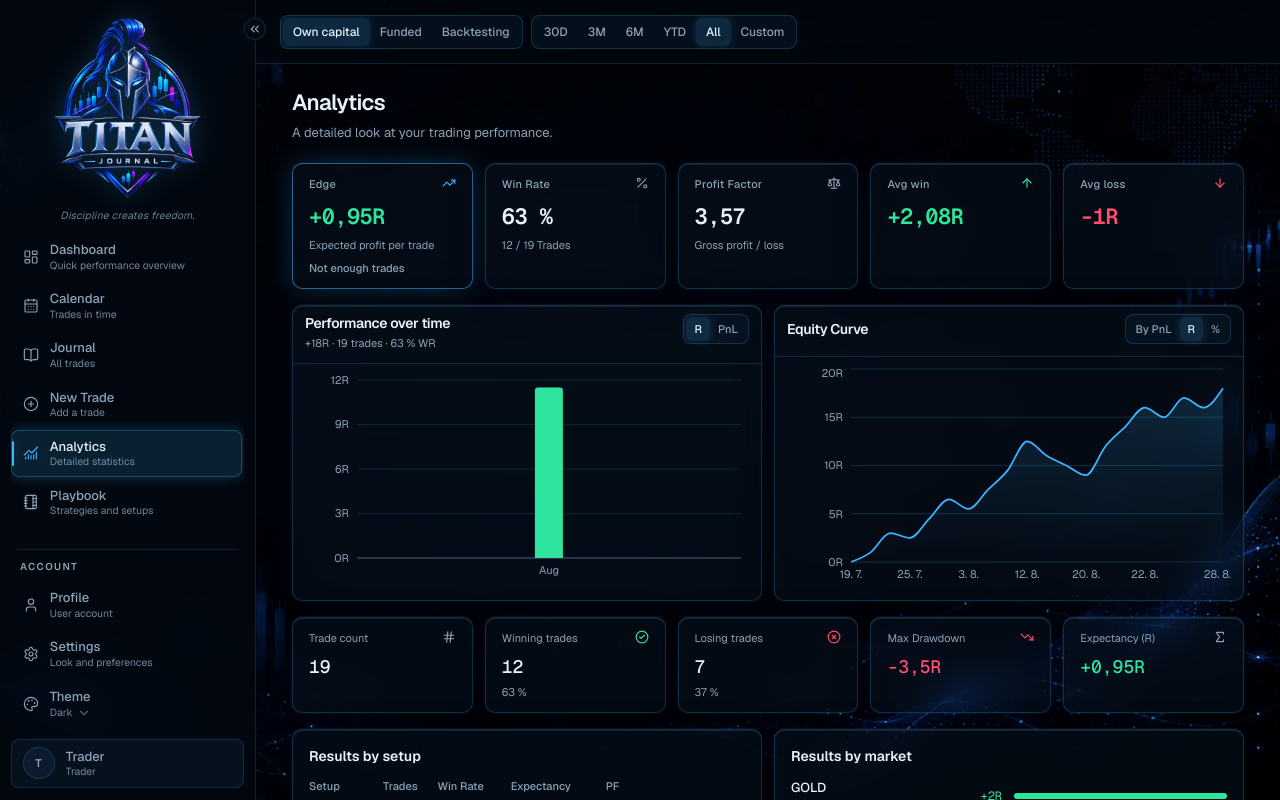
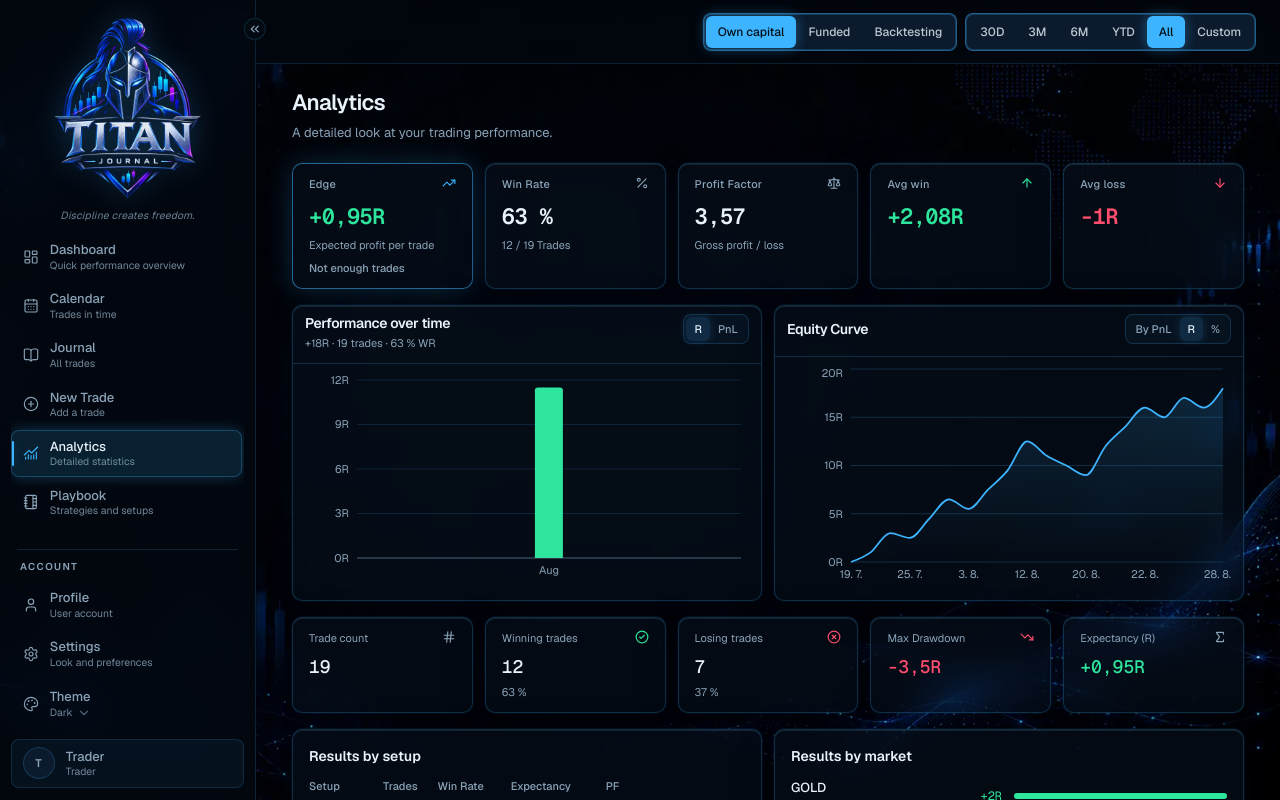
Before and after one commit to dersi128/titan-cot, a Next.js app in the folder titan-journal/: page /analytics in a window 1280 px wide. Shown: the top 800 px of the page. Built offline with nearby package versions, Linux system fonts and the light colour scheme.

Commit message:
Move account and range filters to the top right.
Make the selected pills solid on every theme, and show from/to dates
when Custom is chosen so that range actually filters trades.

Co-authored-by: dersi128 <dersi128@users.noreply.github.com>

```diff
--- a/titan-journal/app/globals.css
+++ b/titan-journal/app/globals.css
@@ -433,6 +433,30 @@ html[data-density="large"] {
     border-bottom: 1px solid var(--sidebar-border);
     background: color-mix(in srgb, var(--sidebar) 72%, transparent);
     backdrop-filter: blur(16px);
+  }
+
+  .titan-seg {
+    box-shadow: inset 0 0 0 1px color-mix(in srgb, var(--primary) 22%, transparent);
+  }
+
+  html[data-theme="light"] .titan-seg {
+    border-color: color-mix(in srgb, var(--primary) 58%, transparent);
+    background: var(--elevated);
+    box-shadow: 0 1px 2px rgba(44, 53, 66, 0.14);
+  }
+
+  html[data-theme="dark"] .titan-seg {
+    border-color: rgba(61, 180, 255, 0.48);
+  }
+
+  html[data-theme="gold"] .titan-seg {
+    border-color: rgba(212, 175, 90, 0.55);
+    box-shadow: 0 0 12px rgba(212, 175, 90, 0.22);
+  }
+
+  html[data-theme="cyberpunk"] .titan-seg {
+    border-color: rgba(0, 232, 255, 0.5);
+    box-shadow: 0 0 12px rgba(0, 232, 255, 0.22);
   }
 
   .titan-sidebar {
--- a/titan-journal/components/layout/app-shell.tsx
+++ b/titan-journal/components/layout/app-shell.tsx
@@ -12,6 +12,7 @@ import {
 } from "@/components/layout/workspace-chrome"
 import { useWorkspace } from "@/components/layout/workspace-provider"
 import { Button } from "@/components/ui/button"
+import { Input } from "@/components/ui/input"
 import {
   Sheet,
   SheetContent,
@@ -39,11 +40,12 @@ function useIsTabletNav() {
 }
 
 function TopBar({ onOpenNav }: { onOpenNav: () => void }) {
-  const { account, setAccount, range, setRange } = useWorkspaceChrome()
+  const { account, setAccount, range, setRange, custom, setCustom } =
+    useWorkspaceChrome()
   const { copy, ACCOUNT_LABELS, DATE_RANGE_LABELS } = useLabels()
 
   return (
-    <header className="titan-topbar flex h-16 shrink-0 items-center gap-3 px-4 lg:px-6">
+    <header className="titan-topbar flex min-h-16 shrink-0 items-center gap-3 px-4 lg:px-6">
       <Button
         variant="ghost"
         size="icon-sm"
@@ -54,9 +56,10 @@ function TopBar({ onOpenNav }: { onOpenNav: () => void }) {
         <Menu />
       </Button>
 
-      <div className="flex min-w-0 flex-1 items-center gap-2 overflow-x-auto">
+      <div className="ml-auto flex min-w-0 flex-wrap items-center justify-end gap-2">
         <SegmentedControl
           aria-label={copy.shell.account}
+          tone="strong"
           options={ACCOUNTS}
           labels={ACCOUNT_LABELS}
           value={account}
@@ -64,11 +67,40 @@ function TopBar({ onOpenNav }: { onOpenNav: () => void }) {
         />
         <SegmentedControl
           aria-label={copy.shell.range}
+          tone="strong"
           options={DATE_RANGES}
           labels={DATE_RANGE_LABELS}
           value={range}
           onChange={setRange}
         />
+        {range === "CUSTOM" ? (
+          <div className="flex items-center gap-1.5">
+            <Input
+              type="date"
+              value={custom?.start ?? ""}
+              onChange={(event) =>
+                setCustom({
+                  start: event.target.value,
+                  end: custom?.end ?? event.target.value,
+                })
+              }
+              aria-label={copy.journal.dateFrom}
+              className="h-8 w-[9.5rem] px-2 text-[12px]"
+            />
+            <Input
+              type="date"
+              value={custom?.end ?? ""}
+              onChange={(event) =>
+                setCustom({
+                  start: custom?.start ?? event.target.value,
+                  end: event.target.value,
+                })
+              }
+              aria-label={copy.journal.dateTo}
+              className="h-8 w-[9.5rem] px-2 text-[12px]"
+            />
+          </div>
+        ) : null}
       </div>
     </header>
   )
--- a/titan-journal/components/layout/segmented-control.tsx
+++ b/titan-journal/components/layout/segmented-control.tsx
@@ -8,6 +8,7 @@ export function SegmentedControl<T extends string>({
   onChange,
   labels,
   size = "md",
+  tone = "plain",
   "aria-label": ariaLabel,
 }: {
   options: readonly T[]
@@ -15,15 +16,21 @@ export function SegmentedControl<T extends string>({
   onChange: (value: T) => void
   labels?: Partial<Record<T, string>>
   size?: "sm" | "md"
+  tone?: "plain" | "strong"
   "aria-label"?: string
 }) {
+  const strong = tone === "strong"
+
   return (
     <div
       role="group"
       aria-label={ariaLabel}
       className={cn(
-        "inline-flex h-auto w-max max-w-full items-center rounded-[8px] border border-border bg-muted/50 p-0.5",
-        size === "sm" ? "min-h-7" : "min-h-8"
+        "inline-flex h-auto w-max max-w-full items-center rounded-[8px] border p-0.5",
+        size === "sm" ? "min-h-7" : "min-h-8",
+        strong
+          ? "titan-seg border-primary/45 bg-elevated"
+          : "border-border bg-muted/50"
       )}
     >
       {options.map((option) => {
@@ -38,10 +45,16 @@ export function SegmentedControl<T extends string>({
               "shrink-0 rounded-[6px] font-medium whitespace-nowrap transition-[color,background-color,box-shadow] duration-200",
               size === "sm"
                 ? "h-6 px-2 text-[11px]"
-                : "h-7 px-2.5 text-[12px]",
+                : strong
+                  ? "h-8 px-3 text-[12px]"
+                  : "h-7 px-2.5 text-[12px]",
               selected
-                ? "bg-primary/15 text-foreground shadow-[0_0_10px_color-mix(in_srgb,var(--primary)_18%,transparent)]"
-                : "text-muted-foreground hover:text-foreground"
+                ? strong
+                  ? "bg-primary text-primary-foreground shadow-[0_0_14px_color-mix(in_srgb,var(--primary)_40%,transparent)]"
+                  : "bg-primary/15 text-foreground shadow-[0_0_10px_color-mix(in_srgb,var(--primary)_18%,transparent)]"
+                : strong
+                  ? "text-foreground/80 hover:bg-primary/10 hover:text-foreground"
+                  : "text-muted-foreground hover:text-foreground"
             )}
           >
             {labels?.[option] ?? option}
--- a/titan-journal/components/layout/workspace-chrome.tsx
+++ b/titan-journal/components/layout/workspace-chrome.tsx
@@ -5,8 +5,7 @@ import { createContext, useCallback, useContext, useEffect, useMemo, useState }
 import { useWorkspace } from "@/components/layout/workspace-provider"
 import {
   DATE_RANGES,
-  isoDateLocal,
-  rangeStartIso,
+  defaultCustomRange,
   type CustomRange,
   type DateRange,
 } from "@/lib/date-range"
@@ -24,13 +23,6 @@ type WorkspaceChrome = {
 }
 
 const WorkspaceChromeContext = createContext<WorkspaceChrome | null>(null)
-
-function defaultCustomRange(now = new Date()): CustomRange {
-  return {
-    start: rangeStartIso("30D", now) ?? isoDateLocal(now),
-    end: isoDateLocal(now),
-  }
-}
 
 export function WorkspaceChromeProvider({
   children,
--- a/titan-journal/lib/date-range.ts
+++ b/titan-journal/lib/date-range.ts
@@ -17,6 +17,16 @@ function addCalendarMonths(date: Date, months: number): Date {
   return new Date(date.getFullYear(), date.getMonth() + months, date.getDate())
 }
 
+export function defaultCustomRange(now = new Date()): CustomRange {
+  return {
+    start:
+      isoDateLocal(
+        new Date(now.getFullYear(), now.getMonth(), now.getDate() - 30)
+      ),
+    end: isoDateLocal(now),
+  }
+}
+
 export function rangeBounds(
   range: DateRange,
   now = new Date(),
@@ -24,10 +34,10 @@ export function rangeBounds(
 ): { start: string | null; end: string } {
   const today = isoDateLocal(now)
   if (range === "CUSTOM") {
-    const start = custom?.start ?? null
-    const end = custom?.end ?? today
-    if (start && start > end) return { start: end, end: start }
-    return { start, end }
+    if (!custom?.start) return rangeBounds("30D", now)
+    const end = custom.end || today
+    if (custom.start > end) return { start: end, end: custom.start }
+    return { start: custom.start, end }
   }
   if (range === "ALL") return { start: null, end: today }
   if (range === "YTD") return { start: `${now.getFullYear()}-01-01`, end: today }
```
Also changed, not shown: 1 other file (tests, documents, lock files or other folders).
